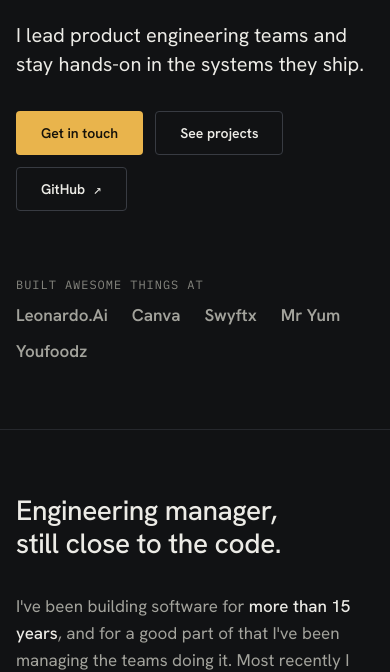
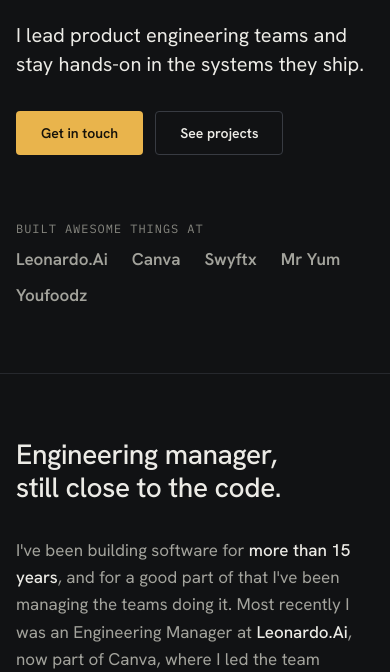
Before and after one commit to jared-fraser/jared-fraser.github.io, a plain HTML site: page index.html in a window 390 px wide. Shown: the part 147-819 px from the top of the page. Drawn offline with Linux system fonts and the light colour scheme.

Commit message:
Hide hero GitHub button on narrow screens
The three hero CTAs stop fitting on one row below ~422px. GitHub is
already linked in the footer, so drop it from the hero there.

```diff
--- a/index.html
+++ b/index.html
@@ -195,6 +195,10 @@
 .btn-secondary { border-color: var(--line-strong); color: var(--fg); background: transparent; }
 .btn-secondary:hover { border-color: var(--muted); background: var(--surface); }
 .arrow { font-family: var(--font-mono); font-weight: 400; }
+/* Three buttons stop fitting on one row below ~422px; GitHub is also in the footer */
+@media (max-width: 26.5rem) {
+  .cta-github { display: none; }
+}
 
 .worked {
   margin-top: var(--s-16);
@@ -399,7 +403,7 @@
         <div class="cta-row">
           <a class="btn btn-primary" href="#contact">Get in touch</a>
           <a class="btn btn-secondary" href="#projects">See projects</a>
-          <a class="btn btn-secondary" href="https://github.com/jared-fraser" rel="noopener">GitHub <span class="arrow" aria-hidden="true">↗</span></a>
+          <a class="btn btn-secondary cta-github" href="https://github.com/jared-fraser" rel="noopener">GitHub <span class="arrow" aria-hidden="true">↗</span></a>
         </div>
       </div>
 
```
